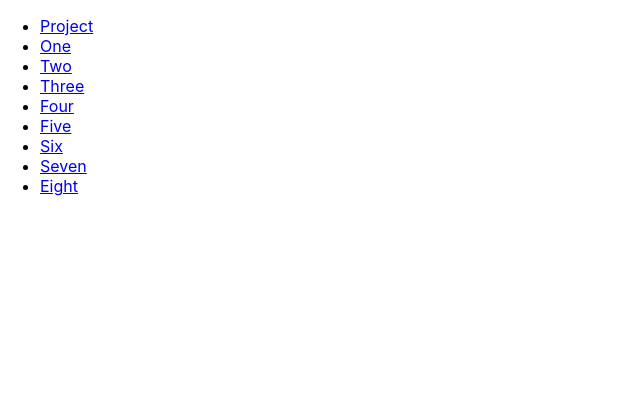
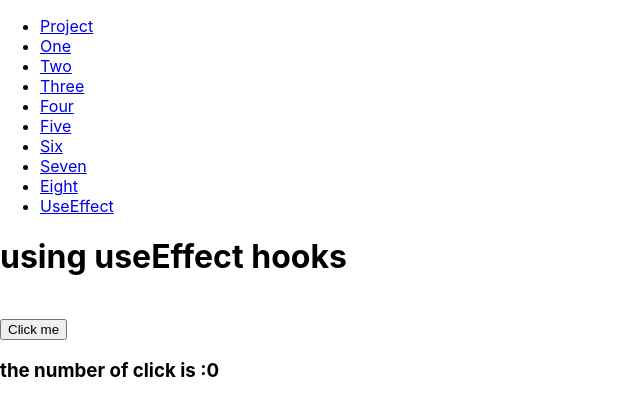
Before and after one commit to shashimehta03/React-Revison, a React (Create React App) app: page /usehook in a window 1280 px wide. Shown: the top 416 px of the page, without its empty margins (0-640 px from the left). Built offline with nearby package versions, Linux system fonts and the light colour scheme.

Commit message:
useeffect added

```diff
--- a/src/App.js
+++ b/src/App.js
@@ -9,6 +9,7 @@ import Five from './Five';
 import Six from './Six';
 import Seven from './Seven';
 import Eight from './Eight';
+import Use from './Hooksuse';
 
 function App() {
   return (
@@ -42,6 +43,9 @@ function App() {
             <li>
               <Link to='/eight'>Eight</Link>
             </li>
+            <li>
+              <Link to ='/usehook'>UseEffect</Link>
+            </li>
 
         </ul>
 
@@ -54,6 +58,7 @@ function App() {
     <Route path ='/six' element={<six/>}/> // this is not woking as router is implemented here
     <Route path='/seven' element={<Seven/>}/>
     <Route path='/eight' element={<Eight/>}/>
+    <Route path='/usehook' element={<Use/>}/>
 
     </Routes>
 
--- /dev/null
+++ b/src/Hooksuse.js
@@ -0,0 +1,32 @@
+import React from "react"
+import { useEffect } from "react";
+import { useState } from "react";
+
+const Use = () => {
+    const [count,setCount]=useState(0);
+    const handelclick=()=>{
+        setCount(count+1);
+    }
+    // useEffect(()=>{
+    //     alert("render on each re-load")
+    // });
+    // useEffect(()=>{
+    //     alert("render on each re-load only in first renser")
+    // },[]);
+    useEffect(()=>{
+        alert("render on each re-load only in first renser")
+    },[count]); //now it will only run when count is updated
+
+
+  return (
+    <div>
+      <h1>using useEffect hooks</h1>
+      <br/>
+      <button onClick={handelclick}>Click me</button>
+      <br/>
+      <h3>the number of click is :{count}</h3>
+    </div>
+  )
+};
+
+export default Use;
```
